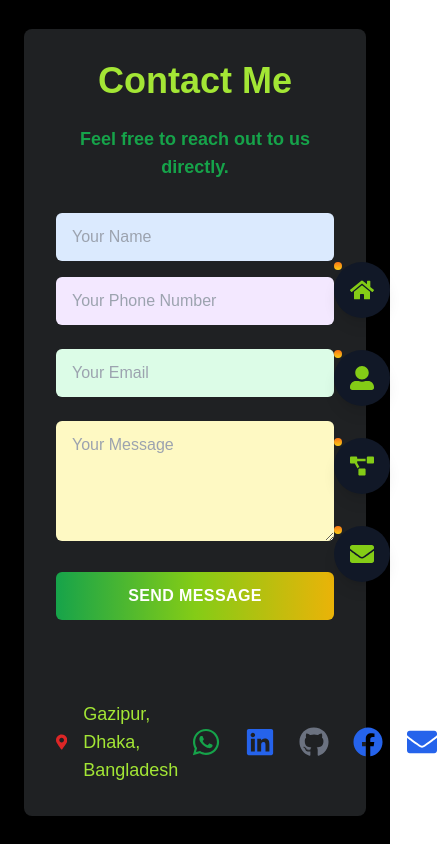
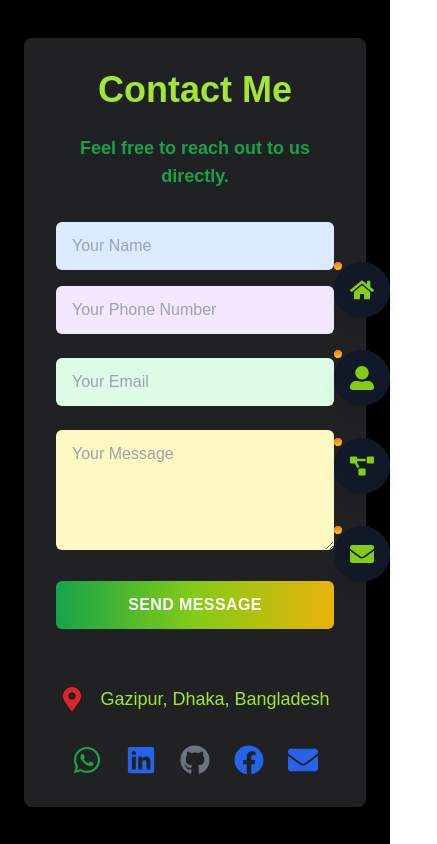
Before and after one commit to shamim-ahmad-ahnaf/GPT, a React (Vite) app: page /contact in a window 390 px wide. Shown: the top 844 px of the page, 437 px wide, since content can reach past the window. Built offline with nearby package versions, Linux system fonts and the light colour scheme.

Commit message:
update-some feturs

```diff
--- a/src/portfolio/Contact.jsx
+++ b/src/portfolio/Contact.jsx
@@ -65,12 +65,14 @@ function Contact() {
             {loading ? "Sending..." : "Send Message"}
           </button>
         </form>
-        <div className="flex items-center justify-between mt-20 ">
-          <div className="flex items-center space-x-4 ">
+        <div className="flex flex-col items-center justify-between gap-4 mt-14 sm:flex-row">
+          <div className="flex items-center space-x-4">
             <FaMapMarkerAlt className="text-2xl text-red-600" />
-            <span className="text-lg text-lime-400">Gazipur, Dhaka, Bangladesh</span>
+            <span className="text-lg text-center text-lime-400 sm:text-left">
+              Gazipur, Dhaka, Bangladesh
+            </span>
           </div>
-          <div className="flex items-center space-x-6">
+          <div className="flex items-center mt-4 space-x-6 sm:space-x-4 sm:mt-0">
             <a href="https://wa.me/+8801748186766" target="_blank" rel="noopener noreferrer" className="text-3xl text-green-600 transition-all hover:text-green-500">
               <FaWhatsapp />
             </a>
@@ -88,6 +90,9 @@ function Contact() {
             </a>
           </div>
         </div>
+
+
+
       </div>
     </div>
   );
```
